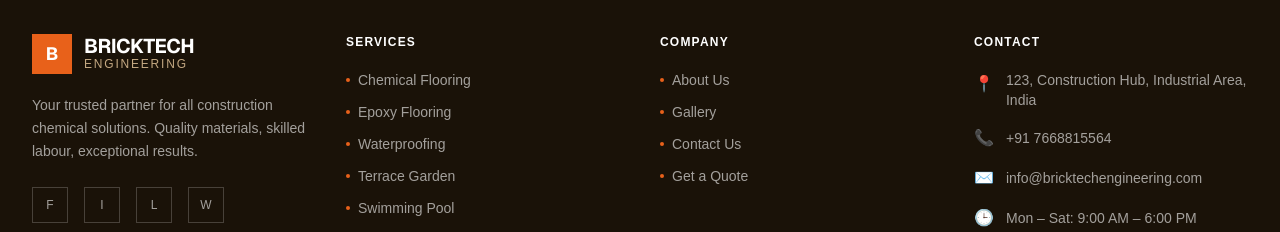
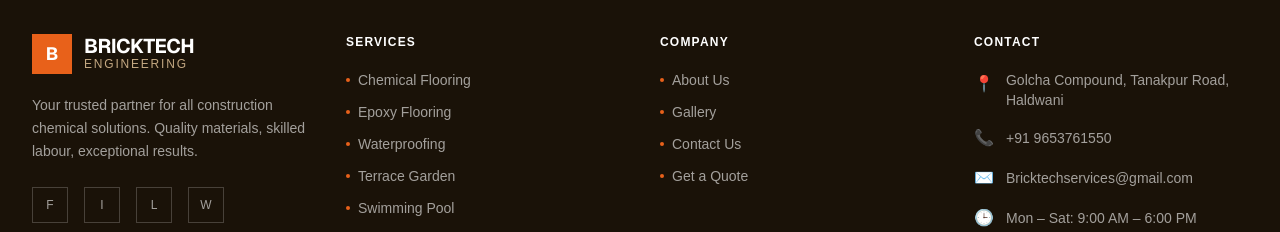
Before and after one commit to Azamkhan143/Bricktech-Engineering, a Next.js app: page / in a window 1280 px wide. Shown: the part 2498-2730 px from the top of the page. Built offline with nearby package versions, Linux system fonts and the light colour scheme.

Commit message:
Add corect location

```diff
--- a/app/components/Footer.tsx
+++ b/app/components/Footer.tsx
@@ -96,15 +96,15 @@ export default function Footer(): React.JSX.Element {
             <ul className="space-y-4">
               <li className="flex items-start gap-3">
                 <span className="text-brand-orange mt-0.5" aria-hidden="true">📍</span>
-                <span className="text-white/60 text-sm">123, Construction Hub, Industrial Area, India</span>
+                <span className="text-white/60 text-sm">Golcha Compound, Tanakpur Road, Haldwani</span>
               </li>
               <li className="flex items-center gap-3">
                 <span className="text-brand-orange" aria-hidden="true">📞</span>
-                <a href="tel:+917668815564" className="text-white/60 hover:text-brand-orange text-sm transition-colors">+91 7668815564</a>
+                <a href="tel:+919653761550" className="text-white/60 hover:text-brand-orange text-sm transition-colors">+91 9653761550</a>
               </li>
               <li className="flex items-center gap-3">
                 <span className="text-brand-orange" aria-hidden="true">✉️</span>
-                <a href="mailto:info@bricktechengineering.com" className="text-white/60 hover:text-brand-orange text-sm transition-colors">info@bricktechengineering.com</a>
+                <a href="mailto:Bricktechservices@gmail.com" className="text-white/60 hover:text-brand-orange text-sm transition-colors">Bricktechservices@gmail.com</a>
               </li>
               <li className="flex items-center gap-3">
                 <span className="text-brand-orange" aria-hidden="true">🕒</span>
```
